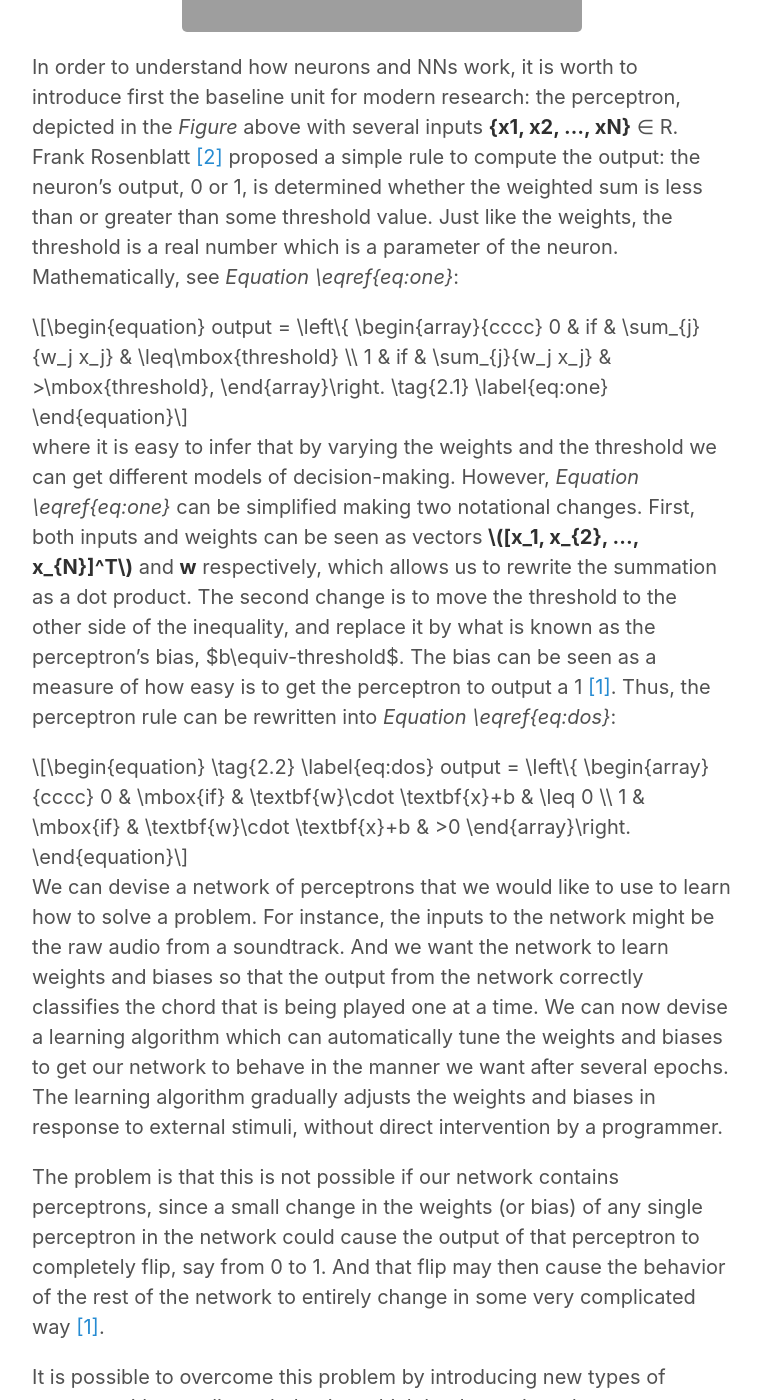
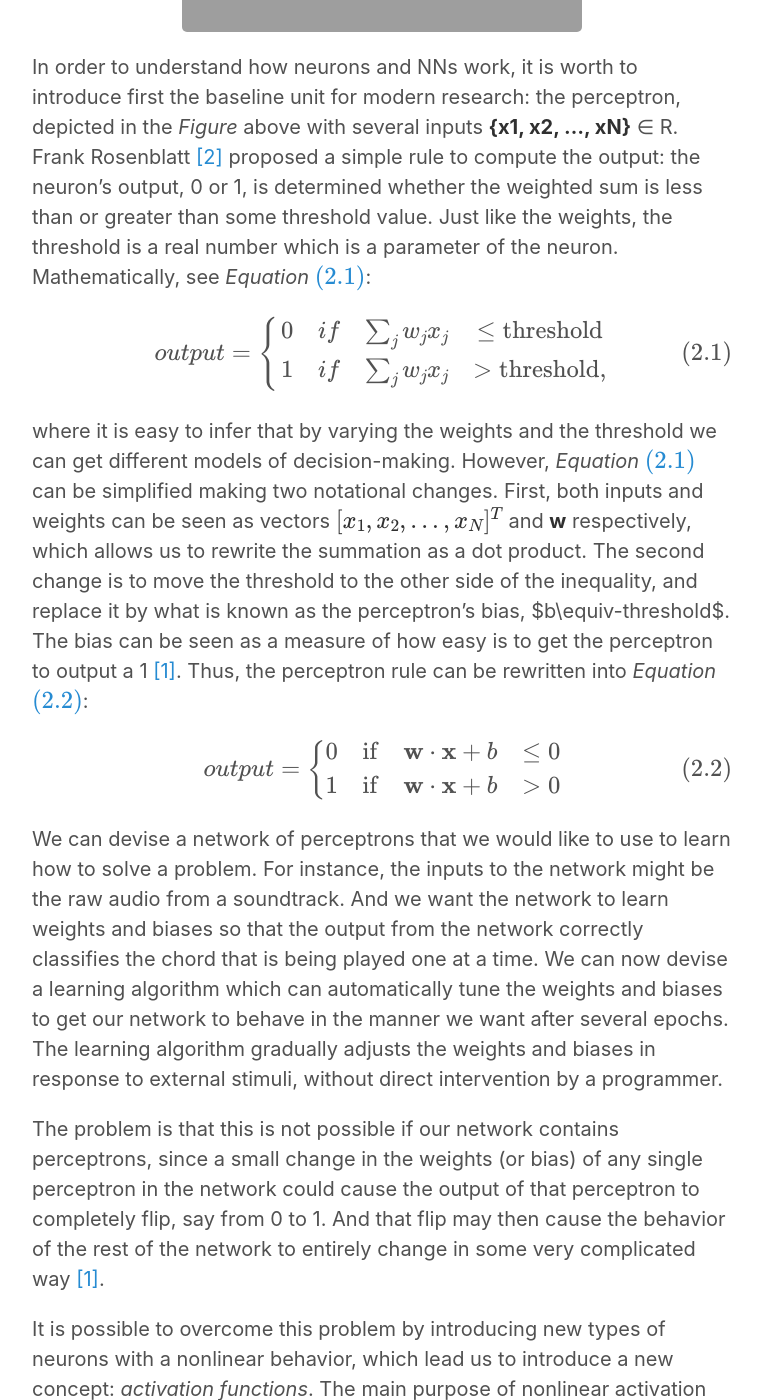
Before and after one commit to lautel/lautel.github.io, a Jekyll site: the page built from index.html, in a window 1280 px wide and 1400 px high, scrolled down 1814 px. Shown: the whole window, without its empty margins (258-1019 px from the left). Built offline with Jekyll 4.4.1, drawn with Linux system fonts in a browser that asks for light colours; formulas are drawn with MathJax 3; the list of posts is cut into pages by our own code; part of the change alters nothing that is shown; some of the changed text lies outside the part shown.

```diff
--- a/_layouts/default.html
+++ b/_layouts/default.html
@@ -4,7 +4,6 @@
   {% include head.html %}
 
   <body>
-
     <div class="container content">
       <header class="masthead">
          <h3 class="masthead-title">
@@ -27,7 +26,7 @@
       </footer>
     </div>
 
-   {% include gtag.js %}
+  {% include gtag.js %}
    <script>
      (function(i,s,o,g,r,a,m){i['GoogleAnalyticsObject']=r;i[r]=i[r]||function(){
      (i[r].q=i[r].q||[]).push(arguments)},i[r].l=1*new Date();a=s.createElement(o),
@@ -38,3 +37,22 @@
    </script>
   </body>
 </html>
+
+<script type="text/x-mathjax-config">
+        MathJax.Hub.Config({
+            tex2jax: {
+              skipTags: ['script', 'noscript', 'style', 'textarea', 'pre']
+            }
+          });
+
+        MathJax.Hub.Queue(function() {
+            var all = MathJax.Hub.getAllJax(), i;
+            for(i=0; i < all.length; i += 1) {
+                all[i].SourceElement().parentNode.className += ' has-jax';
+            }
+        });
+
+</script>
+<script type="text/javascript"
+    src="http://cdn.mathjax.org/mathjax/latest/MathJax.js?config=TeX-AMS-MML_HTMLorMML">
+</script>
--- a/_layouts/post.html
+++ b/_layouts/post.html
@@ -1,7 +1,6 @@
 ---
 layout: default
 ---
-
 
 <article class="post">
   <h1 class="post-title">{{ page.title }}</h1>
@@ -9,11 +8,8 @@ layout: default
   {{ content }}
 </article>
 
-
 <div class="relatedPosts">
-
 <h4>Hey! You may also enjoy this:</h4>
-
 {% assign maxRelated = 2 %}
 {% assign minCommonTags =  1 %}
 {% assign maxRelatedCounter = 0 %}
@@ -42,7 +38,5 @@ layout: default
         {% break %}
       {% endif %}
     {% endif %}
-
   {% endfor %}
-
 </div>
```
